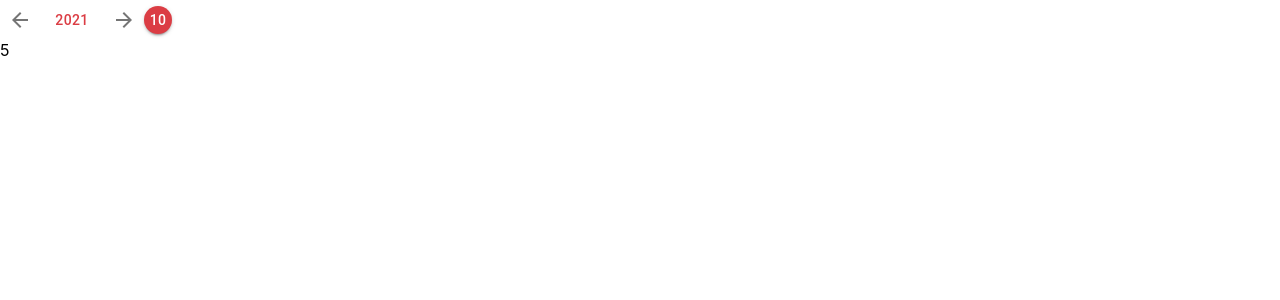
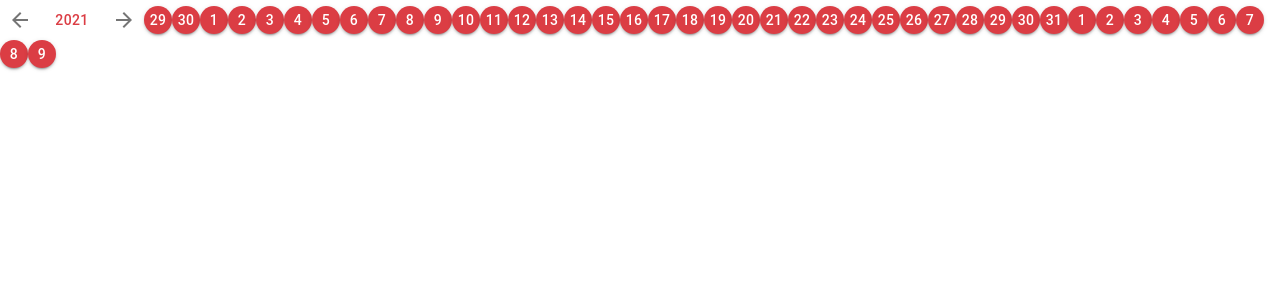
Before and after one commit to JosephT5566/trend_pre_work, a React (Create React App) app: page / in a window 1280 px wide. Shown: the top 300 px of the page. Built offline with nearby package versions, Linux system fonts and the light colour scheme.

Commit message:
set the days array

```diff
--- a/src/components/Calender.tsx
+++ b/src/components/Calender.tsx
@@ -1,4 +1,4 @@
-import React, { useState } from 'react';
+import React, { useState, useEffect } from 'react';
 import moment, { Moment } from 'moment';
 
 import ArrowBack from '@material-ui/icons/ArrowBack';
@@ -43,19 +43,41 @@ const getPrevMonth = (month: number) => {
 	return month - 1 < 1 ? 12 : month - 1;
 };
 
-const daysOfMonth = new Array(42);
+const daysOfMonth = new Array(42).fill(0);
 
 export default function Calender({}: CalenderProps) {
 	const [year, setYear] = useState(2021);
 	const [month, setMonth] = useState(11);
 	const [day, setDay] = useState(3);
 	const [today, setToday] = useState();
+	const [daysArray, setDaysArray] = useState<Array<number>>([]);
 
-	const firstDay = moment(`${year}/${month}/1`);
-	const weekdayOfFirst = getWeekday(firstDay);
-	const daysArray = daysOfMonth.map((_, index) => {
-		return index;
-	});
+	useEffect(() => {
+		const firstDay = moment(`${year}/${month}/1`);
+		const weekdayOfFirst = getWeekday(firstDay);
+		setDaysArray(
+			daysOfMonth.map((_, index) => {
+				const dayIndex = index - weekdayOfFirst;
+				const monthDetail = MONTH_TABLE.get(month);
+				if (!monthDetail) {
+					return dayIndex;
+				}
+
+				if (dayIndex <= 0) {
+					const prevMonthDetail = MONTH_TABLE.get(getPrevMonth(month));
+					return prevMonthDetail ? prevMonthDetail.days(year) + dayIndex : 0;
+				}
+				if (dayIndex > monthDetail.days(year)) {
+					return dayIndex - monthDetail.days(year);
+				}
+				return dayIndex;
+			})
+		);
+	}, [year, month]);
+
+	useEffect(() => {
+		console.log('daysArray', daysArray);
+	}, [daysArray]);
 
 	const handleNextDay = () => {
 		setDay((prev) => prev + 1);
@@ -90,8 +112,12 @@ export default function Calender({}: CalenderProps) {
 			<IconButton onClick={handleNextDay}>
 				<ArrowForward />
 			</IconButton>
-			<CircleButton variant={'contained'}>{'10'}</CircleButton>
-			<div>{getWeekday(moment())}</div>
+			{/* <div>{getWeekday(moment())}</div> */}
+			{daysArray.map((value, index) => (
+				<CircleButton key={index} variant={'contained'}>
+					{value}
+				</CircleButton>
+			))}
 		</div>
 	);
 }
```
